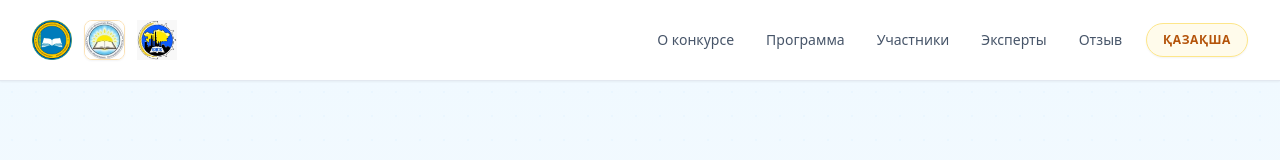
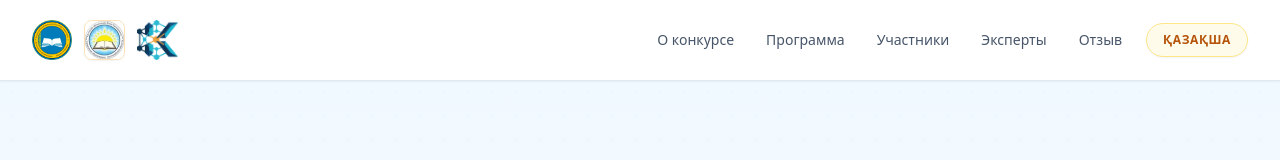
Before and after one commit to sulleimenov/skills-2026, a plain HTML site: page index.html in a window 1280 px wide. Shown: the top 160 px of the page. Drawn offline with nearby package versions, Linux system fonts and the light colour scheme; some packages are replaced by stand-ins of ours; no server answers; a script that the page names is missing.

Commit message:
fix logo

```diff
--- a/index.html
+++ b/index.html
@@ -15,7 +15,7 @@
 				<a href="#" class="flex items-center gap-3 group">
 					<img src="./images/logo-1.png" alt="logo" class="h-10 w-auto object-contain transition-transform group-hover:scale-105" />
 					<img src="./images/logo-2.jpeg" alt="logo" class="h-10 w-auto object-contain rounded-lg shadow-sm transition-transform group-hover:scale-105 border border-amber-500/30" />
-					<img src="./images/logo-3.png" alt="logo" class="h-10 w-auto object-contain transition-transform group-hover:scale-105" />
+					<img src="./images/logo.png" alt="logo" class="h-10 w-auto object-contain transition-transform group-hover:scale-105" />
 				</a>
 
 				<!-- Навигация для ПК и правая часть -->
```
Also changed, not shown: kz.html (+1 -1 lines), images/logo.png (added).
